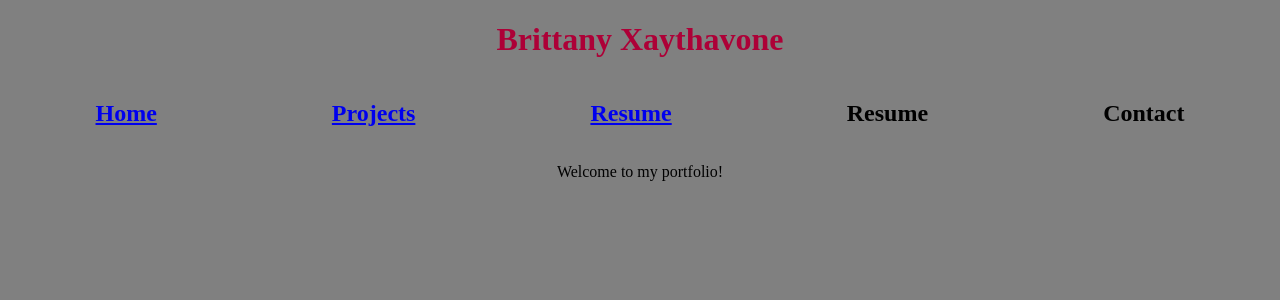
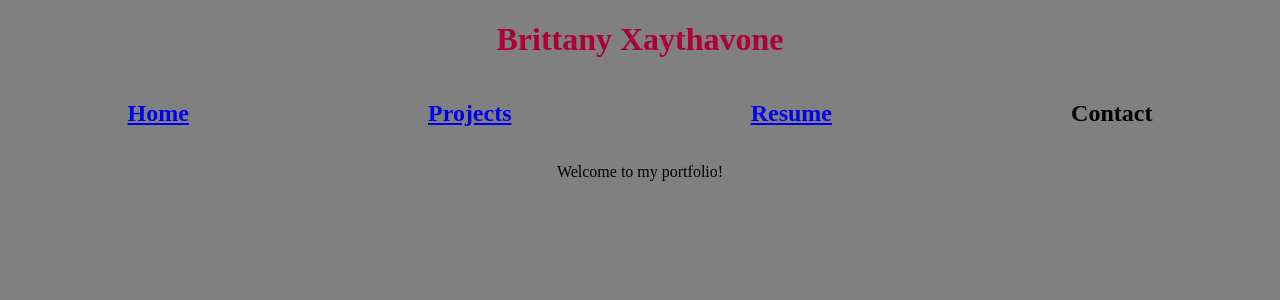
Before and after one commit to britx504/britx504.github.io, a Jekyll site: the page index.html, which Jekyll copies as it is, in a window 1280 px wide. Shown: the top 300 px of the page. Built offline with Jekyll 4.4.1, drawn with Linux system fonts in a browser that asks for light colours.

Commit message:
Update index.html

```diff
--- a/index.html
+++ b/index.html
@@ -9,7 +9,6 @@
       <h2><a href="/">Home</a></h2>
       <h2><a href="/projects.html">Projects</a></h2>
       <h2><a href="/resume.html">Resume</a></h2>
-      <h2>Resume</h2>
       <h2>Contact</h2>
     </div>
     <p>Welcome to my portfolio!</p>
```
